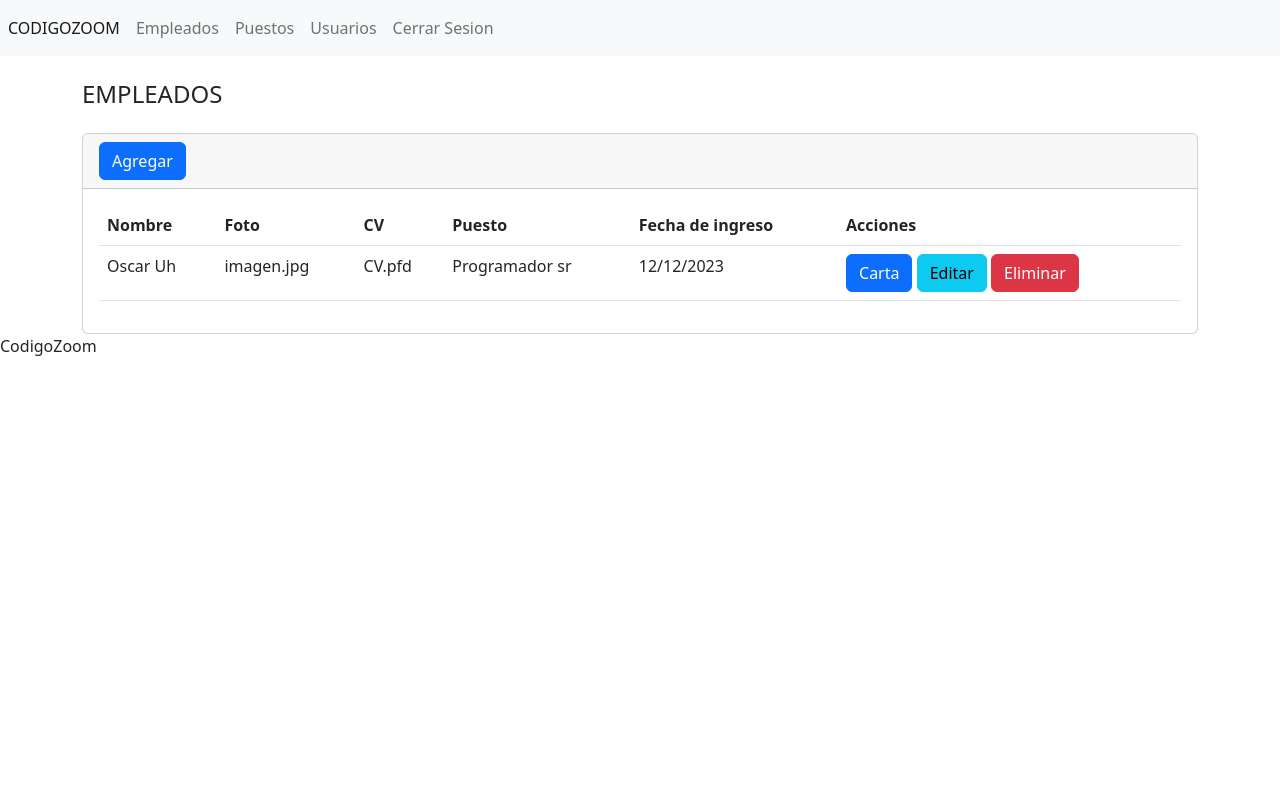
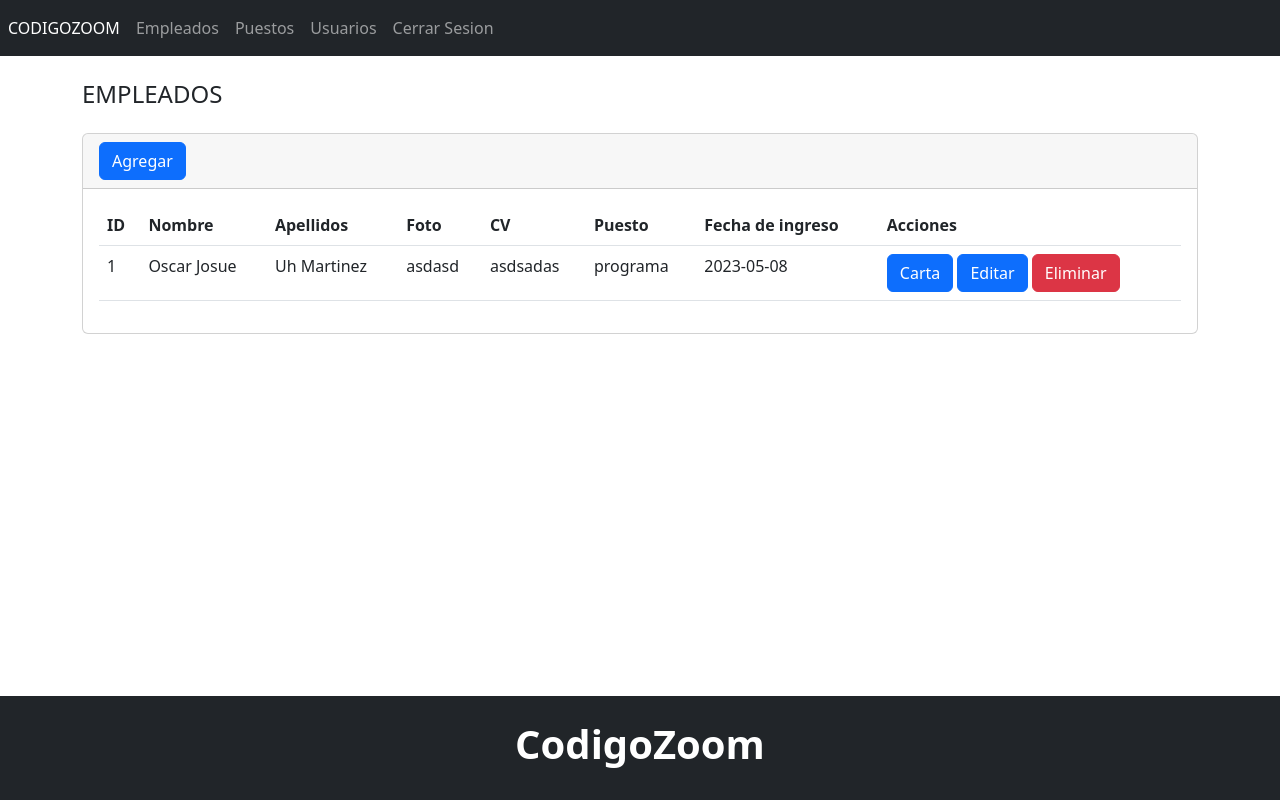
Before and after one commit to Jaaziel234/CRUD_PHP, a PHP site: page /APPWEB/secciones/empleados/ in a window 1280 px wide. Run offline with PHP 8.4, Linux system fonts and the light colour scheme; data comes from the database, SQL or seed files in the repository.

Commit message:
TODOS LOS CRUD FUNCIONALES DE LOS 3 MODULOS

```diff
--- a/index.php
+++ b/index.php
@@ -1,9 +1,9 @@
 <?php include("templates/header.php");?>
     <div class="p-5 mb-4 bg-light rounded-3 mt-4">
         <div class="container-fluid py-5">
-          <h1 class="display-5 fw-bold">Custom jumbotron</h1>
-          <p class="col-md-8 fs-4">Using a series of utilities, you can create this jumbotron, just like the one in previous versions of Bootstrap. Check out the examples below for how you can remix and restyle it to your liking.</p>
-          <button class="btn btn-primary btn-lg" type="button">Example button</button>
+          <h1 class="display-5 fw-bold">SISTEMA PHP</h1>
+          <p class="col-md-8 fs-4">En este repositorio encontrarás codigo de un sistema básico en php puro. Con los siguientes módulos: Usuarios, Empleados,Puestos.</p>
+          <button class="btn btn-primary btn-lg" type="button">GO!</button>
         </div>
       </div>
 <?php include("templates/footer.php");?>
--- a/secciones/empleados/index.php
+++ b/secciones/empleados/index.php
@@ -1,3 +1,37 @@
+<?php
+include("../../bd.php");
+
+/* cuando vamos a eliminar el registro necesitamos que el id de eliminacion
+de registro no aparezca en la URL es por ello que realizamos lo sigiente */
+
+if (isset($_GET['txtID'])) {  //si recibimos ese dato
+    # code...
+    $txtID=(isset($_GET['txtID']))?$_GET['txtID']:""; // vamos a alamcenar el id
+
+    //vamos a ocupar la instruccion prepare
+    $sentencia=$conexion->prepare("DELETE FROM tbl_empleados WHERE id=:id");
+    //asignando los valores que tiene el metodo POST (los que vienen del formulario)
+    $sentencia->bindParam(":id", $txtID); //parametro para borrado
+    $sentencia->execute(); //eliminamos
+
+    //redireccionaremos al index
+    header("Location:index.php");
+}
+
+//vamos a trabajar con una subconsulta para mostrar el nombre del puesto.
+$sentencia = $conexion->prepare("SELECT *,
+(SELECT nombredelpuesto
+FROM tbl_puestos
+WHERE tbl_puestos.id=tbl_empleados.idpuesto limit 1) as puesto /* Le decimos que toda la consulta de puesto equivalea a: puesto mostrada como 1 registro */
+FROM `tbl_empleados`");
+//VAMOS A EJECUTAR ESTA INSTRUCCION
+$sentencia->execute();
+$lista_tbl_empleados = $sentencia->fetchAll(PDO::FETCH_ASSOC);
+
+?>
+
+
+
 <?php include("../../templates/header.php");?>
 
 <div class="title mt-4">
@@ -16,7 +50,9 @@
             <table class="table">
                 <thead>
                     <tr>
+                    <th scope="col">ID</th>
                         <th scope="col">Nombre</th>
+                        <th scope="col">Apellidos</th>
                         <th scope="col">Foto</th>
                         <th scope="col">CV</th>
                         <th scope="col">Puesto</th>
@@ -25,18 +61,31 @@
                     </tr>
                 </thead>
                 <tbody>
-                    <tr class="">
-                        <td scope="row">Oscar Uh</td>
-                        <td>imagen.jpg</td>
-                        <td>CV.pfd</td>
-                        <td>Programador sr</td>
-                        <td>12/12/2023</td>
-                        <td>
-                            <a name="" id="" class="btn btn-primary" href="#" role="button">Carta</a>
-                            <a name="" id="btneditar" class="btn btn-info" href="#" role="button">Editar</a>
-                            <a name="" id="btnborrar" class="btn btn-danger" href="#" role="button">Eliminar</a>
-                        </td>
-                    </tr>
+                <?php foreach ($lista_tbl_empleados as $registro) { ?>
+                        <tr class="">
+                            <td scope="row"><?php  echo $registro['id'];?></td>
+                            <td><?php  echo $registro['primernombre'];?>
+                                <?php  echo $registro['segundonombre'];?>
+                            </td>
+
+                            <td><?php  echo $registro['primerapellido'];?>
+                                <?php  echo $registro['segundoapellido'];?>
+                            </td>
+
+                            <td><?php  echo $registro['foto'];?></td>
+                            <td><?php  echo $registro['cv'];?></td>
+                            <td><?php  echo $registro['puesto'];?></td> <!-- como puesto. Gracias a la subconsulta -->
+                            <td><?php  echo $registro['fechadeingreso'];?></td>
+
+                            <!-- <td>Programador sr</td> -->
+                            <td>
+                                <!-- <a name="" id="btneditar" class="btn btn-info" href="editar.php" role="button">Editar</a> -->
+                                <a class="btn btn-primary" href="#" role="button">Carta</a>
+                                <a class="btn btn-primary" href="editar.php?txtID=<?php  echo $registro['id']; ?>" role="button">Editar</a>
+                                <a class="btn btn-danger" href="index.php?txtID=<?php  echo $registro['id']; ?>" role="button">Eliminar</a>
+                            </td>
+                        </tr>
+                    <?php } ?>
                 </tbody>
             </table>
         </div>
--- a/secciones/puestos/index.php
+++ b/secciones/puestos/index.php
@@ -18,14 +18,9 @@ if (isset($_GET['txtID'])) {  //si recibimos ese dato
     header("Location:index.php");
 }
 
-
-
-
 $sentencia = $conexion->prepare("SELECT * FROM tbl_puestos");
-
 //VAMOS A EJECUTAR ESTA INSTRUCCION
 $sentencia->execute();
-
 $lista_tbl_puestos = $sentencia->fetchAll(PDO::FETCH_ASSOC);
 
 /* print_r($lista_tbl_puestos); */
--- a/secciones/usuarios/index.php
+++ b/secciones/usuarios/index.php
@@ -25,6 +25,7 @@ $sentencia = $conexion->prepare("SELECT * FROM tbl_usuarios");
 $sentencia->execute();
 
 $lista_tbl_usuarios = $sentencia->fetchAll(PDO::FETCH_ASSOC);
+
 ?>
 
 <?php include("../../templates/header.php");?>
@@ -57,7 +58,8 @@ $lista_tbl_usuarios = $sentencia->fetchAll(PDO::FETCH_ASSOC);
                         <tr class="">
                             <td scope="row"><?php  echo $registro['id'];?></td>
                             <td><?php  echo $registro['usuario'];?></td>
-                            <td><?php  echo $registro['password'];?></td>
+                            <!-- <td><?php  echo $registro['password'];?></td> -->
+                            <td><?php echo str_repeat("*", strlen($registro['password'])); ?></td>
                             <td><?php  echo $registro['correo'];?></td>
                             <!-- <td>Programador sr</td> -->
                             <td>
--- a/templates/footer.php
+++ b/templates/footer.php
@@ -1,9 +1,9 @@
 </main>
+ <footer class="bg-dark text-white py-4 mt-4 fixed-bottom">
+  <h1 class="text-center fw-bold">CodigoZoom</h1>
+</footer>
 
-  <footer>
-    <!-- place footer here -->
-    CodigoZoom
-  </footer>
+
   <!-- Bootstrap JavaScript Libraries -->
   <script src="https://cdn.jsdelivr.net/npm/@popperjs/core@2.11.6/dist/umd/popper.min.js"
     integrity="sha384-oBqDVmMz9ATKxIep9tiCxS/Z9fNfEXiDAYTujMAeBAsjFuCZSmKbSSUnQlmh/jp3" crossorigin="anonymous">
--- a/templates/header.php
+++ b/templates/header.php
@@ -5,7 +5,7 @@ $url_base="http://localhost/APPWEB/";
 <html lang="en">
 
 <head>
-  <title>DASHBOARD</title>
+  <title>INICIO</title>
   <!-- Required meta tags -->
   <meta charset="utf-8">
   <meta name="viewport" content="width=device-width, initial-scale=1, shrink-to-fit=no">
@@ -20,13 +20,14 @@ $url_base="http://localhost/APPWEB/";
   <header>
     <!-- place navbar here -->
   </header>
-  <nav class="navbar navbar-expand navbar-light bg-light">
+  <nav class="navbar navbar-expand navbar-dark bg-dark">
         <ul class="nav navbar-nav">
             <li class="nav-item">
-                <a class="nav-link active" href="#" aria-current="page">CODIGOZOOM<span class="visually-hidden">(current)</span></a>
+                <a class="nav-link active" href="../../index.php" aria-current="page">CODIGOZOOM<span class="visually-hidden">(current)</span></a>
             </li>
             <li class="nav-item">
                 <a class="nav-link" href="<?php echo $url_base;?>secciones/empleados/">Empleados</a> <!-- con $url_base aplicamos una URL absoluta -->
+                <i class="bi bi-people-fill"></i>
                 <!-- <a class="nav-link" href="secciones/empleados/">Empleados</a> -->
             </li>
             <li class="nav-item">
```
Also changed, not shown: secciones/empleados/crear.php (+53 -7 lines), cerrar.php (added), cerrrar.php (deleted).
